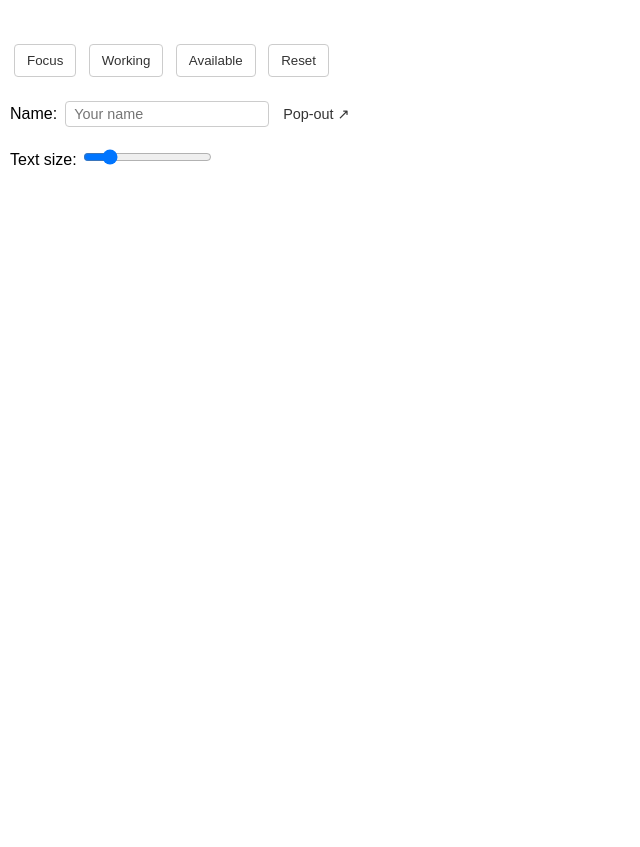
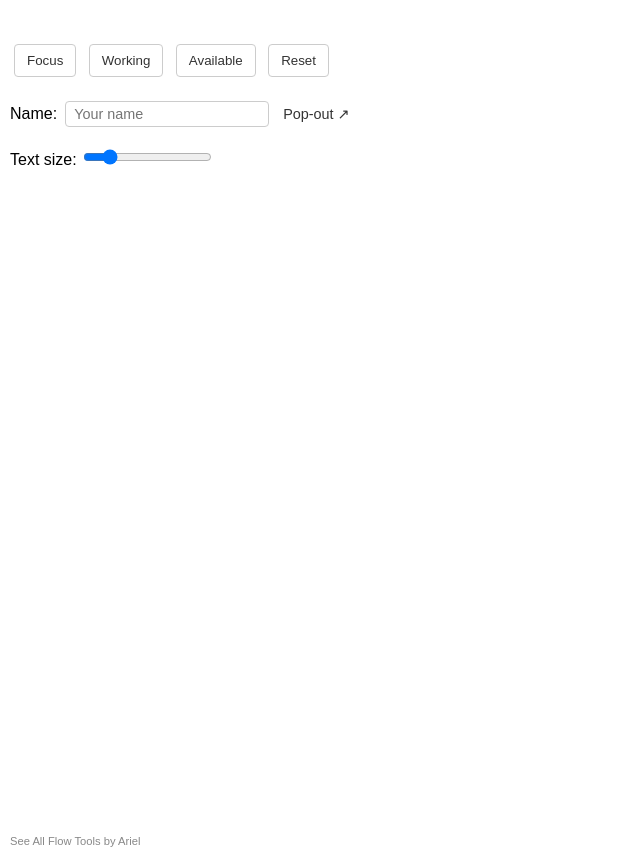
Before and after one commit to hellomynameisariel/worklight, a plain HTML site: page index.html in a window 1280 px wide. Shown: the whole page, without its empty margins (0-640 px from the left). Before the commit the page ends 820 px from the top, so only its background shows below. Drawn offline with Linux system fonts and the light colour scheme.

Commit message:
Update index.html

```diff
--- a/index.html
+++ b/index.html
@@ -1,7 +1,7 @@
 <!DOCTYPE html>
 <html>
 <head>
-  <title>WorkLight</title>
+  <title>WorkLight: Visual Status Cue</title>
   <style>
     body {
       margin: 0;
@@ -60,6 +60,18 @@
     #text-size-control {
       margin-top: 20px;
     }
+
+    .footer-link {
+      font-size: 0.7em;
+      color: #888;
+      margin-top: 15px;
+      padding-left: 10px;
+    }
+
+    .footer-link a {
+      color: #888;
+      text-decoration: none;
+    }
   </style>
 </head>
 <body>
@@ -85,6 +97,10 @@
       <label for="size-slider">Text size:</label>
       <input type="range" id="size-slider" min="12" max="60" value="20" oninput="adjustTextSize(this.value)">
     </div>
+  </div>
+
+  <div class="footer-link">
+    <a href="https://hellomynameisariel.github.io/flowtools/" target="_blank">See All Flow Tools by Ariel</a>
   </div>
 
   <script>
```
